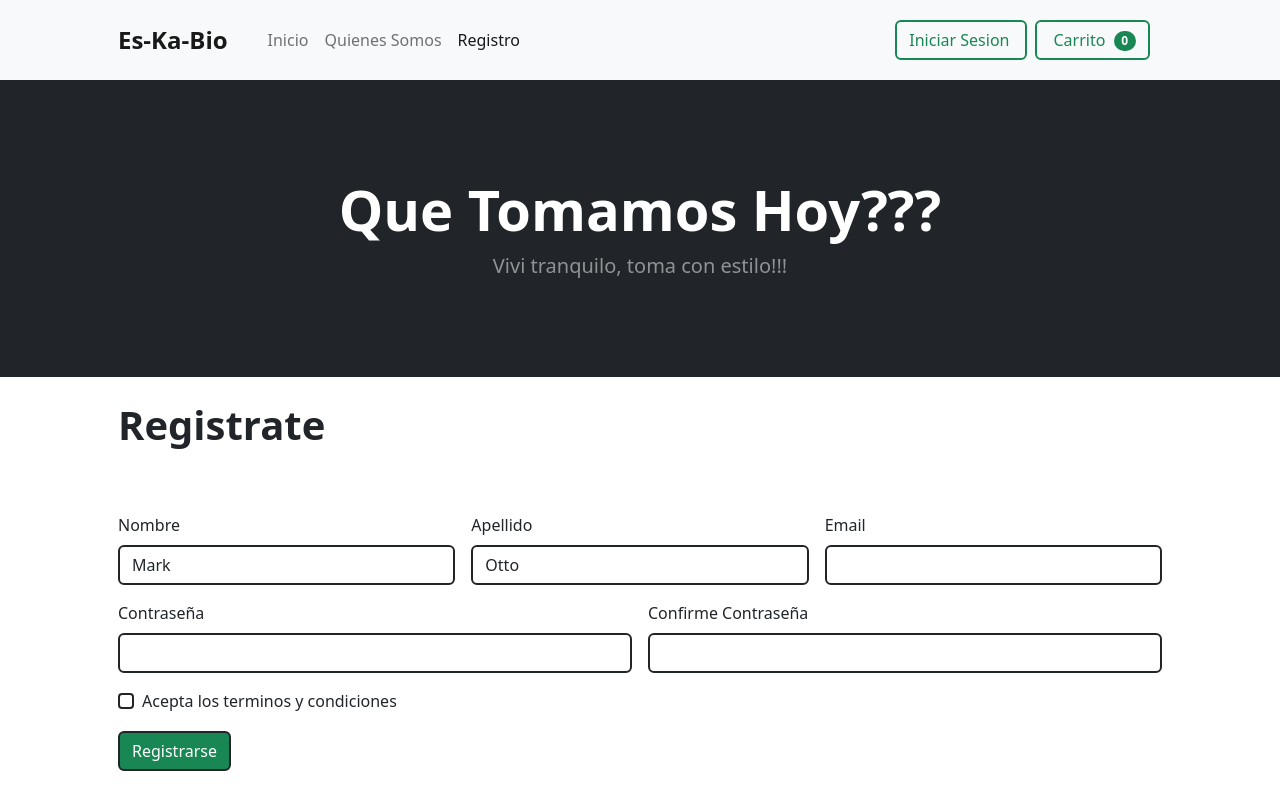
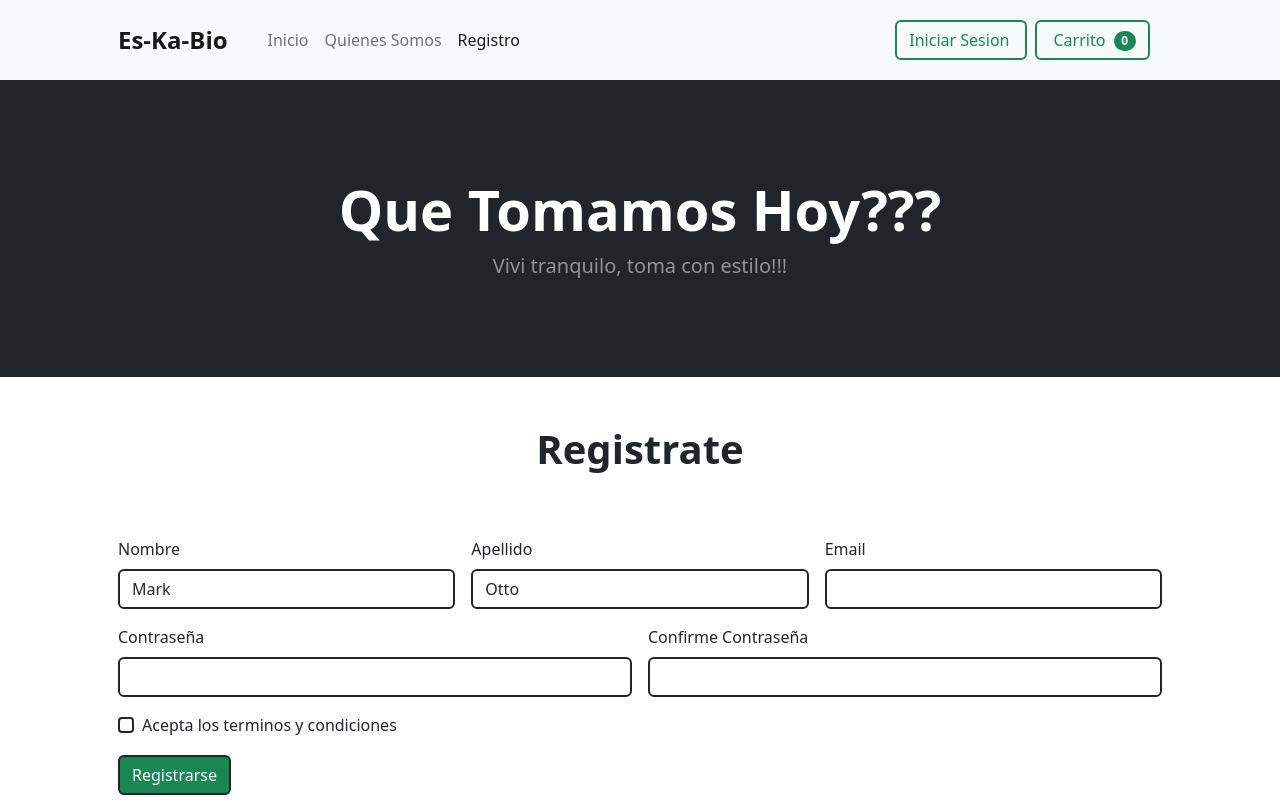
Before and after one commit to PPROF2-2022ProgWeb/g25-aula2-dpto-com-g25, an Angular app: page /registro in a window 1280 px wide. Shown: the top 800 px of the page. Built offline with nearby package versions, Linux system fonts and the light colour scheme.

Commit message:
titulos de paginas2

```diff
--- a/src/app/pages/registro/registro.component.html
+++ b/src/app/pages/registro/registro.component.html
@@ -1,6 +1,6 @@
 
 <div class="container px-4 px-lg-5 ">
-  <div class="title  mt-4  ">
+  <div class="title text-center mt-5 ">
     <h1 class="fw-bold fs-1">Registrate</h1>
   </div>
 <form class="row g-3 needs-validation mt-5 mb-5 " novalidate>
```
